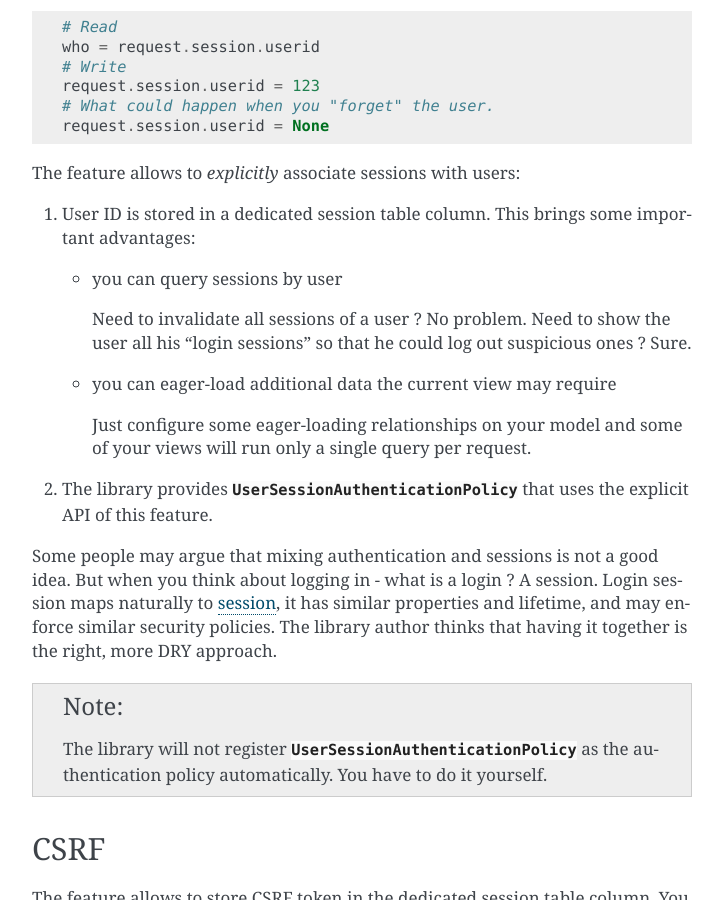
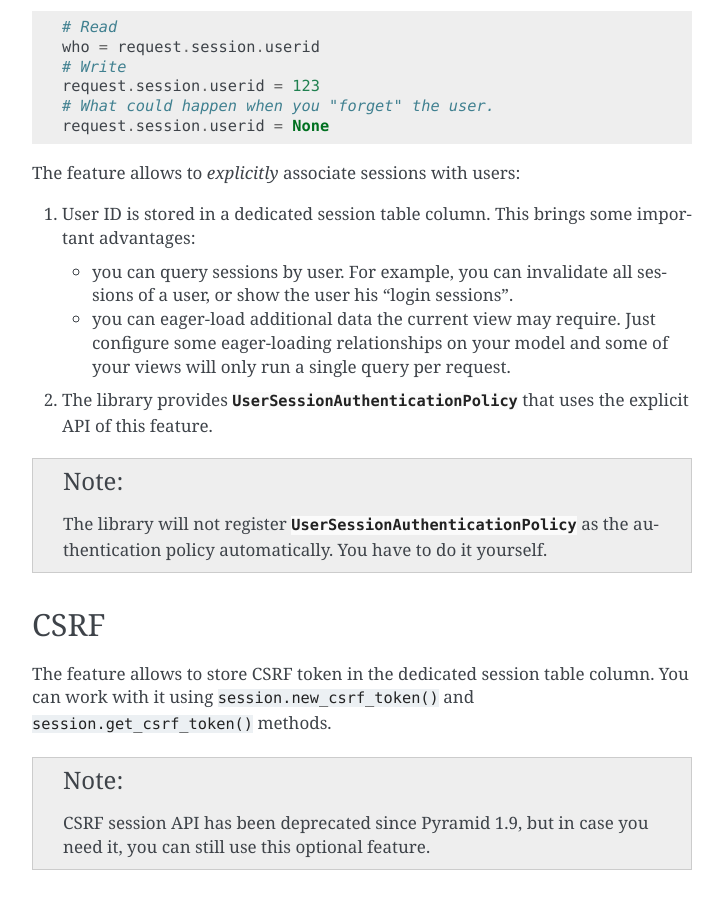
Before and after one commit to a3kov/pyramid_sqlalchemy_sessions, a Sphinx documentation site: the page built from docs/features.rst, in a window 1280 px wide and 900 px high, scrolled down 2961 px. Shown: the whole window, without its empty margins (388-1111 px from the left). Built offline with Sphinx 7.4.7, drawn with Linux system fonts in a browser that asks for light colours.

Commit message:
Improved feature docs

```diff
--- a/docs/features.rst
+++ b/docs/features.rst
@@ -170,25 +170,15 @@ The feature allows to *explicitly* associate sessions with users:
 1. User ID is stored in a dedicated session table column. This brings some
    important advantages:
 
-   * you can query sessions by user
+   * you can query sessions by user. For example, you can invalidate all
+     sessions of a user, or show the user his "login sessions".
 
-     Need to invalidate all sessions of a user ? No problem. Need to show the
-     user all his "login sessions" so that he could log out suspicious
-     ones ? Sure.
-   * you can eager-load additional data the current :term:`view` may require
-
+   * you can eager-load additional data the current :term:`view` may require.
      Just configure some eager-loading relationships on your model and some
-     of your views will run only a single query per request.
+     of your views will only run a single query per request.
 
 2. The library provides :class:`.UserSessionAuthenticationPolicy` that uses
    the explicit API of this feature.
-
-Some people may argue that mixing authentication and sessions is not a good
-idea. But when you think about logging in - what is a login ? A session.
-Login session maps naturally to :term:`session`, it has similar
-properties and lifetime, and may enforce similar security policies.
-The library author thinks that having it together is the right,
-more DRY approach.
 
 .. note::
   The library will not register :class:`.UserSessionAuthenticationPolicy`
```
